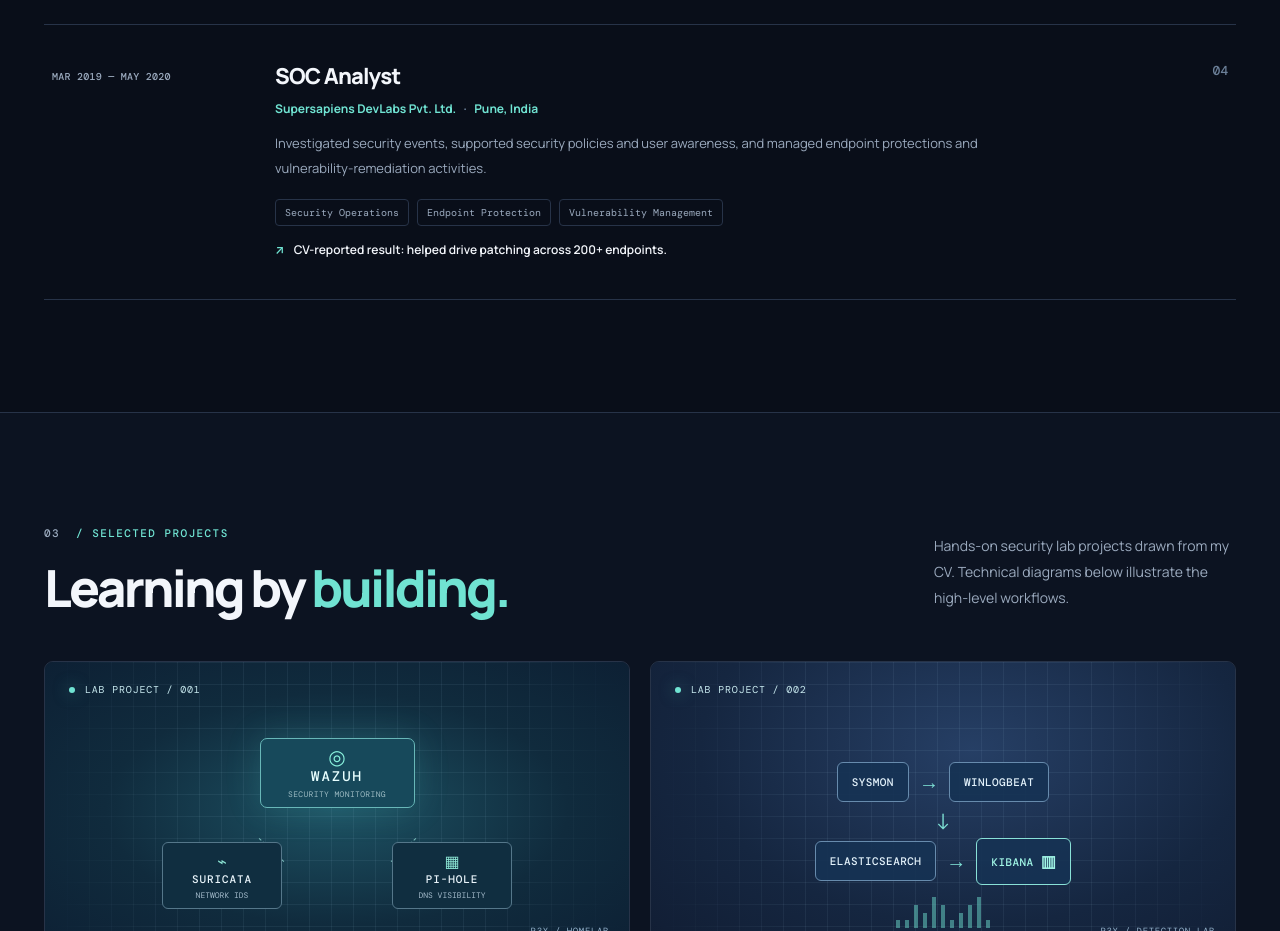
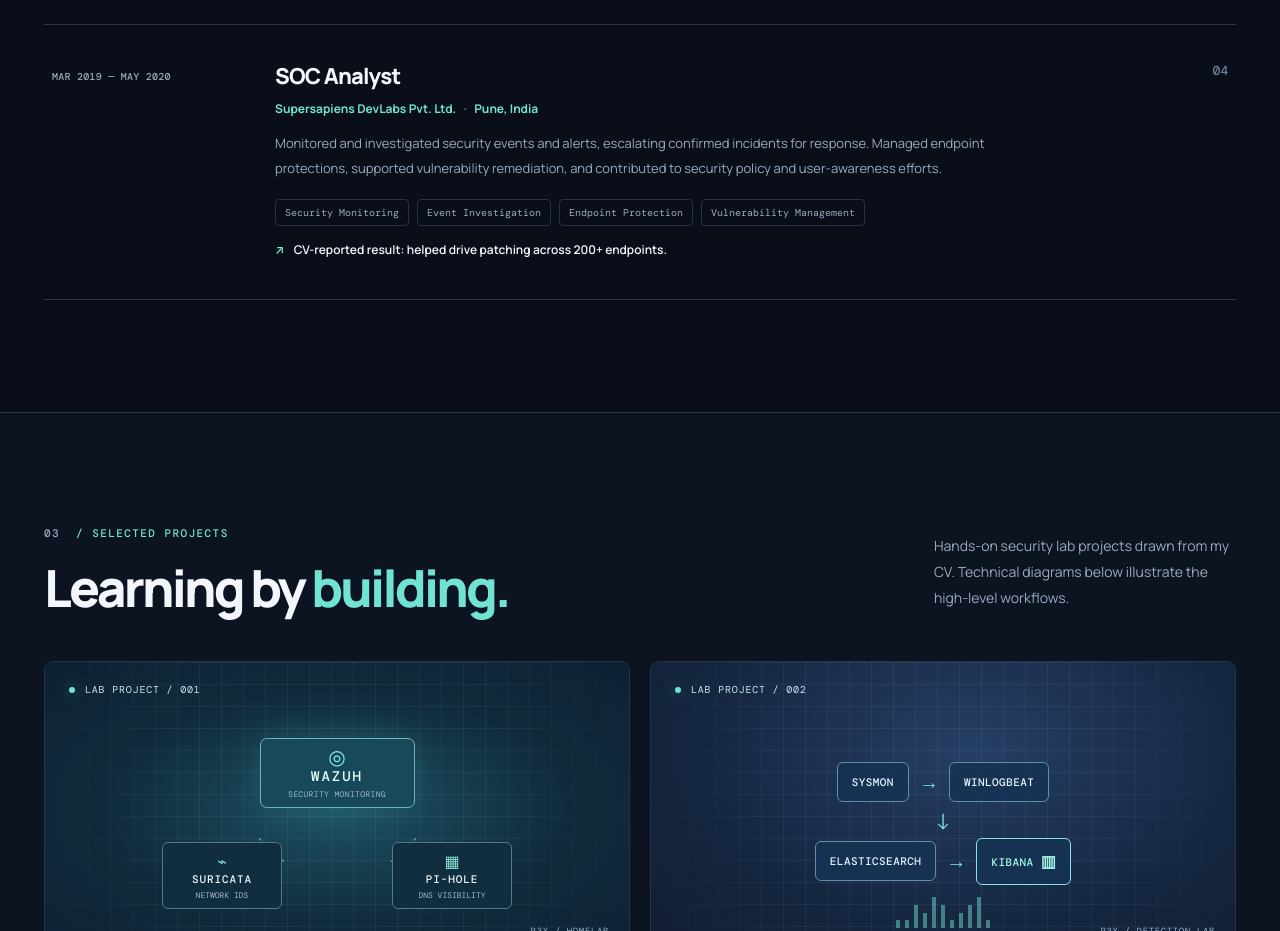
Before and after one commit to theR3XSec/rohan-portfolio, a plain HTML site: page index.html in a window 1280 px wide. Shown: the part 2600-3531 px from the top of the page. Drawn offline with nearby package versions, Linux system fonts and the light colour scheme.

Commit message:
Revise SOC Analyst experience details
Updated the SOC Analyst experience description to reflect monitoring and investigation of security events, along with managing endpoint protections and supporting vulnerability remediation.

```diff
--- a/index.html
+++ b/index.html
@@ -168,7 +168,7 @@
             </article>
             <article class="exp-item" data-reveal>
               <div class="exp-date">MAR 2019 — MAY 2020</div>
-              <div class="exp-main"><div class="exp-role-head"><h3>SOC Analyst</h3></div><p class="exp-employer">Supersapiens DevLabs Pvt. Ltd. <span>·</span> Pune, India</p><p class="exp-description">Investigated security events, supported security policies and user awareness, and managed endpoint protections and vulnerability-remediation activities.</p><div class="exp-tags"><span>Security Operations</span><span>Endpoint Protection</span><span>Vulnerability Management</span></div><p class="exp-highlight"><span aria-hidden="true">↗</span> CV-reported result: helped drive patching across 200+ endpoints.</p></div>
+              <div class="exp-main"><div class="exp-role-head"><h3>SOC Analyst</h3></div><p class="exp-employer">Supersapiens DevLabs Pvt. Ltd. <span>·</span> Pune, India</p><p class="exp-description">Monitored and investigated security events and alerts, escalating confirmed incidents for response. Managed endpoint protections, supported vulnerability remediation, and contributed to security policy and user-awareness efforts.</p><div class="exp-tags"><span>Security Monitoring</span><span>Event Investigation</span><span>Endpoint Protection</span><span>Vulnerability Management</span></div><p class="exp-highlight"><span aria-hidden="true">↗</span> CV-reported result: helped drive patching across 200+ endpoints.</p></div>
               <span class="exp-index" aria-hidden="true">04</span>
             </article>
           </div>
```
